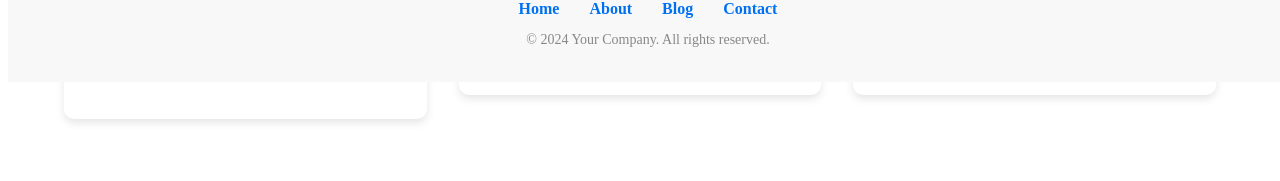
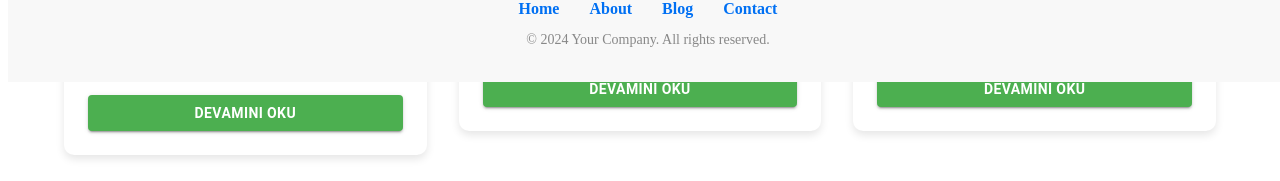
Before and after one commit to nurcanNT/nextCourse, a Next.js app: page /Blog in a window 1280 px wide. Shown: the part 718-899 px from the top of the page. Built offline with nearby package versions, Linux system fonts and the light colour scheme.

Commit message:
feat: fix

```diff
--- a/src/pages/Blog.js
+++ b/src/pages/Blog.js
@@ -224,7 +224,20 @@ const Blog = () => {
                     {blog.date}
                   </Typography>
                 </Box>
-
+                <Button
+                  variant="contained"
+                  fullWidth
+                  sx={{
+                    backgroundColor: '#4caf50',
+                    color: '#fff',
+                    fontWeight: 'bold',
+                    '&:hover': {
+                      backgroundColor: '#45a049',
+                    },
+                  }}
+                >
+                  Devamını Oku
+                </Button>
               </Box>
             </Grid>
           ))}
```
